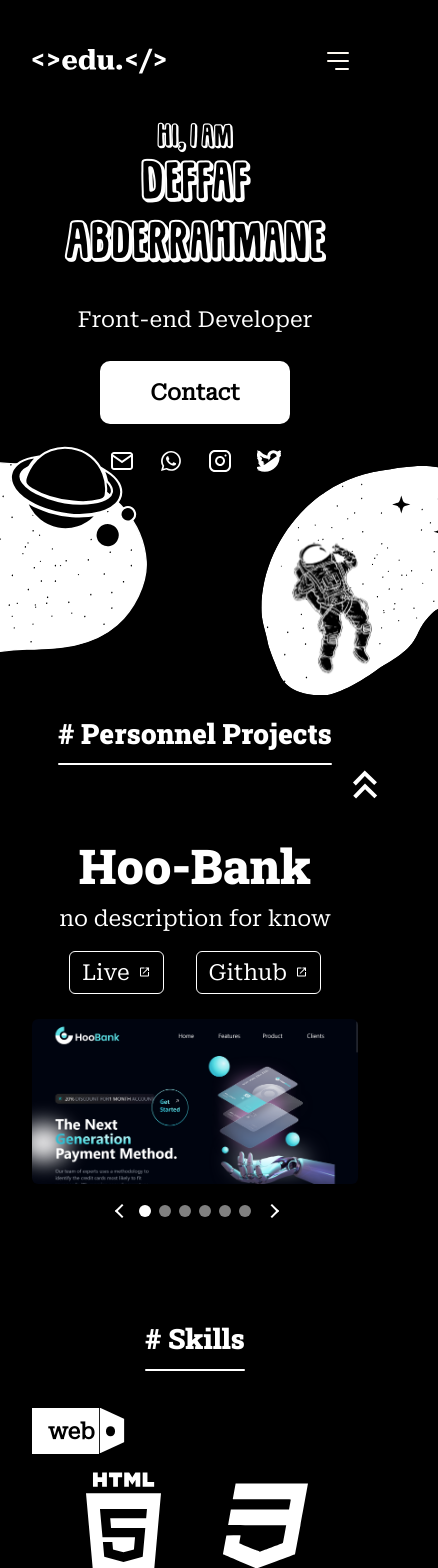
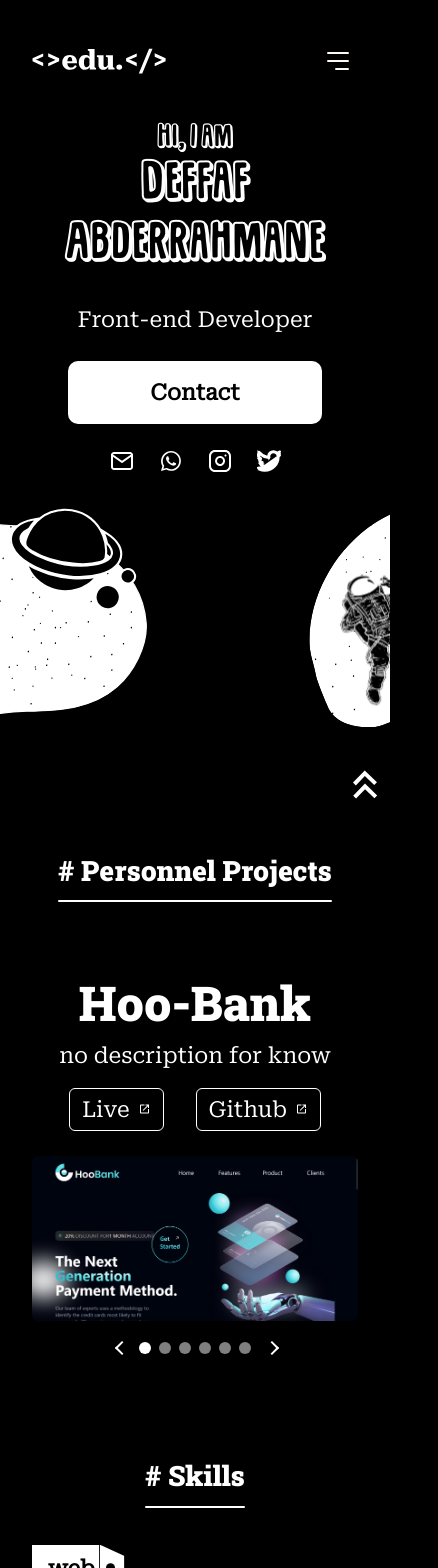
Before and after one commit to Abderrahmane-Deffaf/Abderrahmane-Deffaf, a React (Vite) app: page / in a window 390 px wide. Shown: the top 1568 px of the page, 438 px wide, since content can reach past the window. Built offline with nearby package versions, Linux system fonts and the light colour scheme.

Commit message:
responsive issues

```diff
--- a/src/App.jsx
+++ b/src/App.jsx
@@ -1,4 +1,4 @@
-import React from 'react'
+import React, { useState } from 'react'
 import {createRoot} from 'react-dom/client'
 import Navbar from './components/Navbar';
 import Hero from './components/Hero';
@@ -9,10 +9,15 @@ import Footer from './components/Footer';
 import arrowUp from './assets/icons/arrowUp.svg'
 
 const App = () => {
+
   return (
-    <div className="max-w-[1620px]  m-auto">
+    <div
+      className="m-auto  max-w-[1620px]"
+    >
       <div className="fixed  right-0 top-[90%] z-20">
-        <a href="#navbar" className=" ">
+        <a
+          href="#navbar"
+        >
           <img className="  " src={arrowUp} alt="arrowup" />
           <span aria-hidden="true" className="hidden">
             scroll to navbar
--- a/src/components/Hero.jsx
+++ b/src/components/Hero.jsx
@@ -8,9 +8,9 @@ const Hero = () => {
   return (
     <div
       id="home"
-      className="relative flex flex-col  items-center gap-[1.5625rem] px-[2rem] laptop:mt-[4rem] "
+      className="flex flex-col items-center  gap-[1.5625rem] overflow-hidden  laptop:mt-[4rem] "
     >
-      <div className="flex flex-col gap-[1.5625rem] text-center">
+      <div className="flex flex-col gap-[1.5625rem] px-[2rem] text-center">
         <div className="">
           <p className="font-Sugarpunch  text-[1.5rem] laptop:text-[2rem] laptop:tracking-wider">
             Hi, I am
@@ -23,16 +23,18 @@ const Hero = () => {
       </div>
       <Contact />
       <Socials type={"not"} />
+      <div className="relative laptop:mb-[11rem] h-[20rem]  w-full tablet:h-[22rem] laptop:h-0   ">
         <img
-        className="absolute -bottom-[19rem] -left-[3rem] w-[50%] tablet:-bottom-[25rem]  tablet:w-[40%]  laptop:-left-[10rem] laptop:top-[0]  laptop:w-[30%]"
+          className="absolute -left-[3rem]  w-[50%]  tablet:-top-[25%] tablet:w-[40%]  laptop:-left-[10rem] laptop:-top-[25rem]  laptop:w-[30%]"
           src={planet}
           alt="planet"
         />
         <img
-        className="absolute -bottom-[15rem]  -right-[3rem]  w-[50%] tablet:-bottom-[23rem]  tablet:w-[40%] laptop:top-0 laptop:w-[30%]"
+          className="absolute -right-[6rem]   w-[50%]  tablet:-top-[25%] tablet:w-[40%] laptop:-top-[25rem] laptop:w-[30%]"
           src={man}
           alt="man"
         />
+      </div>
     </div>
   );
 };
--- a/src/components/Projects.jsx
+++ b/src/components/Projects.jsx
@@ -19,11 +19,12 @@ const Projects = () => {
   }
 
   return (
-    <div id="projects" className="flex mt-[15rem] tablet:mt-[27rem] flex-col gap-[1rem] laptop:mt-[8rem]    text-center">
-      <div className="flex flex-col gap-[4.69rem]">
-        <h2 className="headers ">
-          # Personnel Projects
-        </h2>
+    <div
+      id="projects"
+      className="flex  flex-col gap-[1rem] text-center "
+    >
+      <div className="mt-[2rem] flex flex-col gap-[4.69rem]">
+        <h2 className="headers "># Personnel Projects</h2>
         <div className="wrapper flex overflow-hidden ">
           {projects.map((Element) => {
             return (
--- a/src/components/Skills.jsx
+++ b/src/components/Skills.jsx
@@ -5,17 +5,17 @@ import manupilated from "./../assets/manupilated.svg"
 
 const Skills = () => {
   return (
-    <section id="skills" className="mt-[6rem] px-[2rem] flex flex-col gap-[3rem]">
+    <section id="skills" className="mt-[6rem]  flex flex-col gap-[3rem]">
       <h2 className="headers"># Skills</h2>
-      <div className="flex w-full">
-        <div className="flex flex-col gap-[2rem] laptop:w-[60%]">
+      <div className="flex w-full overflow-hidden">
+        <div className="flex flex-col gap-[2rem] px-[2rem] laptop:w-[60%]">
           {skills.map((Element) => {
             return <SkillsWrapper key={Element.title} Element={Element} />;
           })}
         </div>
         <div className="relative flex w-0 items-start justify-end laptop:w-[40%]">
           <img src={manupilated} className="" alt="man manupilated" />
-          <div className="laptop:background2 absolute -top-[2rem] bottom-0  left-[-103px] right-0"></div>
+          <div className="laptop:background2 absolute -top-[2rem] bottom-0 left-[-103px] right-0  hidden laptop:block"></div>
         </div>
       </div>
     </section>
--- a/src/components/Who.jsx
+++ b/src/components/Who.jsx
@@ -2,7 +2,7 @@ import React from 'react'
 
 const Who = () => {
   return (
-    <div id='about' className="my-[6rem] text-center">
+    <div id='about' className="my-[6rem] px-[2rem] text-center">
       <h2 className='headers mb-[1.5rem]'>About me</h2>
       <div>
         <p>
--- a/src/style/index.css
+++ b/src/style/index.css
@@ -8,7 +8,7 @@
     @apply scroll-smooth;
   }
   body {
-    @apply relative overflow-x-hidden bg-black font-Roboto text-[1.375rem] text-white;
+    @apply overflow-x-hidden  bg-black font-Roboto text-[1.375rem] text-white;
   }
   h2 {
     @apply m-auto w-fit text-[3rem];
--- a/src/subComponents/Contact.jsx
+++ b/src/subComponents/Contact.jsx
@@ -1,7 +1,11 @@
 import React from 'react'
 
 const Contact = () => {
-  return <div className="py-[0.9375rem] font-semibold px-[3.125rem] w-fit text-black bg-white rounded-[10px]">Contact</div>;
+  return (
+    <div className="w-fit rounded-[10px] bg-white  px-[5.125rem] py-[0.9375rem] font-semibold text-black">
+      Contact
+    </div>
+  );
 }
 
 export default Contact
--- a/src/subComponents/SkillsWrapper.jsx
+++ b/src/subComponents/SkillsWrapper.jsx
@@ -7,7 +7,7 @@ const SkillsWrapper = ({ Element }) => {
       <div className="before:contetnet-[''] poly relative w-fit bg-white py-[0.4rem] pl-[1rem]  pr-[0.3rem] text-black before:absolute before:-right-[1rem] before:top-[50%] before:z-10 before:h-[0.6rem] before:w-[0.6rem] before:-translate-y-[50%]  before:rounded-[50%] before:bg-black  after:absolute after:-right-[2.2rem] after:top-[0.638rem] after:h-[25px]  after:w-[46px] after:rotate-90 after:bg-white after:content-['']">
         <p className="text-[1.375rem] font-bold">{Element.title}</p>
       </div>
-      <div className="flex flex-wrap justify-center  gap-x-[1%] gap-y-[2rem] laptop:justify-start">
+      <div className="flex flex-wrap justify-center  gap-x-[1rem] gap-y-[2rem] laptop:justify-start">
         {Element.technologies.map((Element) => {
           return (
             <Skillscard
--- a/src/subComponents/Socials.jsx
+++ b/src/subComponents/Socials.jsx
@@ -3,7 +3,11 @@ import { socials } from '../Text/navbar';
 
 const Socials = ({type}) => {
   return (
-    <ul className={`flex ${type == "navbar" ? "laptop:hidden" : null }  gap-[1.5625rem] `}>
+    <ul
+      className={` px-[2rem] flex ${
+        type == "navbar" ? "laptop:hidden" : null
+      }  gap-[1.5625rem] `}
+    >
       {socials.map((Element) => {
         return (
           <li key={Element.social}>
```
Lines whose indentation alone changed are shown as unchanged.
